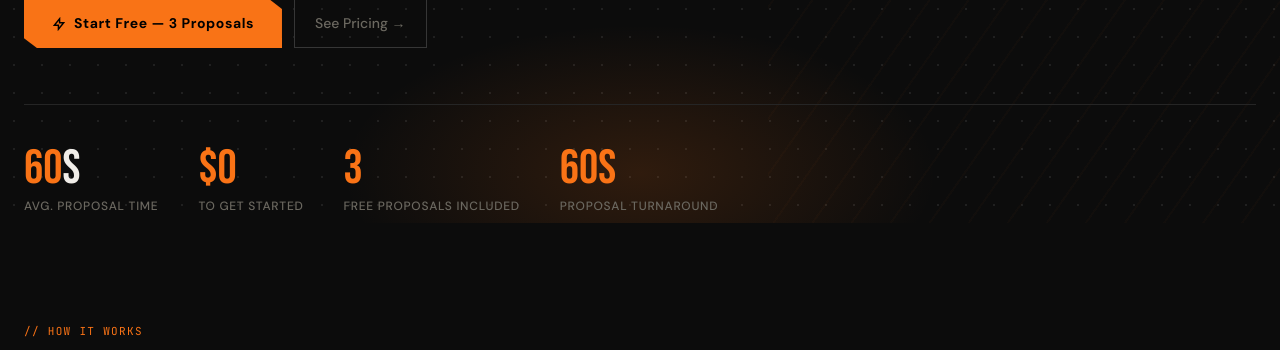
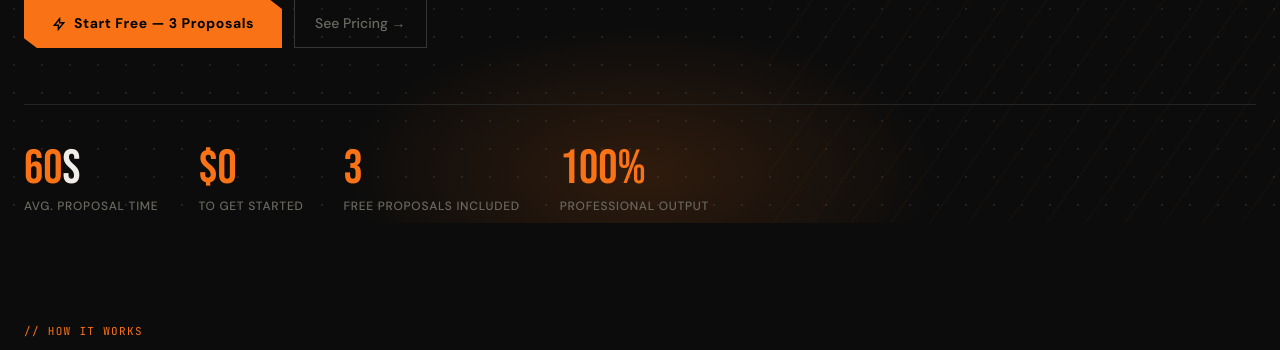
Before and after one commit to ryanzlotnik-bit/proposalai, a Flask app: page / in a window 1280 px wide. Shown: the part 542-892 px from the top of the page. Run offline with Flask 3, Linux system fonts and the light colour scheme; some libraries are stand-ins or nearby versions.

Commit message:
fix duplicate stat, fix api key

```diff
--- a/templates/index.html
+++ b/templates/index.html
@@ -288,8 +288,8 @@
         <div class="stat-label">Free proposals included</div>
       </div>
       <div class="stat-item">
-        <div class="stat-number"><span>60s</span></div>
-        <div class="stat-label">Proposal turnaround</div>
+        <div class="stat-number"><span>100%</span></div>
+        <div class="stat-label">Professional output</div>
       </div>
     </div>
   </div>
```
